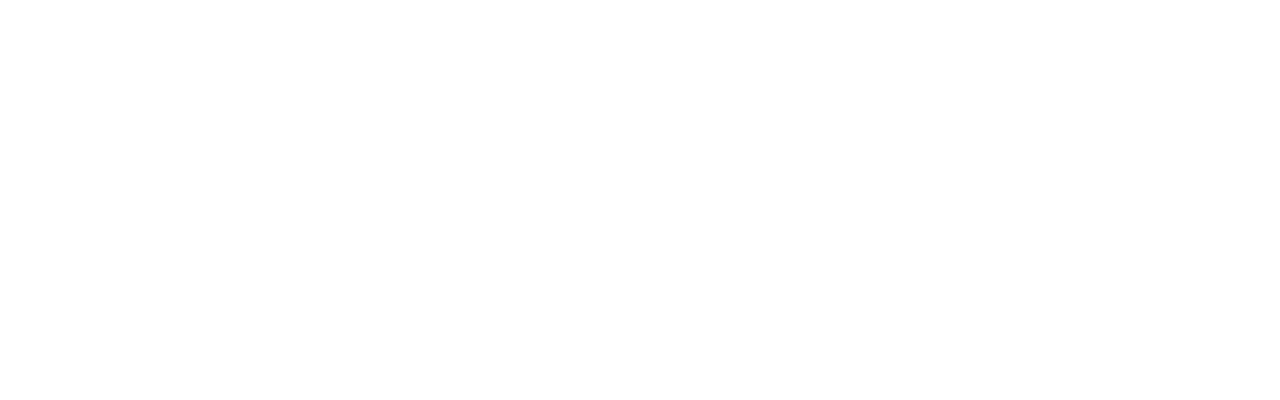
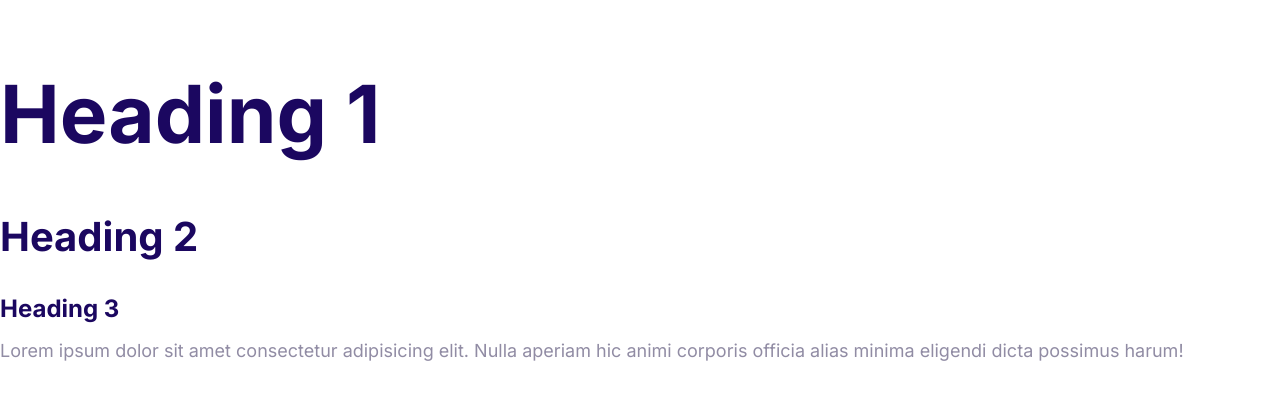
Before and after one commit to dovlicio/moshified_website, a plain HTML site: page index.html in a window 1280 px wide. Drawn offline with Linux system fonts and the light colour scheme.

Commit message:
Define the styles for the fonts.

```diff
--- a/CSS/styles.css
+++ b/CSS/styles.css
@@ -5,3 +5,55 @@
   --color-headings: #1b0760;
   --color-body: #918ca4;
 }
+
+html {
+  font-size: 62.5%;
+}
+
+body {
+  font-family: Inter, Arial, Helvetica, sans-serif;
+  font-size: 2.4rem;
+  line-height: 1.5;
+  color: var(--color-body);
+}
+
+h1,
+h2,
+h3 {
+  color: var(--color-headings);
+  margin-bottom: 1rem;
+}
+
+h1 {
+  font-size: 7rem;
+}
+
+h2 {
+  font-size: 4rem;
+}
+
+h3 {
+  font-size: 3rem;
+}
+
+p {
+  margin-top: 0;
+}
+
+@media screen and (min-width: 1024px) {
+  body {
+    font-size: 1.8rem;
+  }
+
+  h1 {
+    font-size: 8rem;
+  }
+
+  h2 {
+    font-size: 4rem;
+  }
+
+  h3 {
+    font-size: 2.4rem;
+  }
+}
--- a/index.html
+++ b/index.html
@@ -5,8 +5,22 @@
     <meta http-equiv="X-UA-Compatible" content="IE=edge" />
     <meta name="viewport" content="width=device-width, initial-scale=1.0" />
     <title>Document</title>
+    <link rel="preconnect" href="https://fonts.googleapis.com" />
+    <link rel="preconnect" href="https://fonts.gstatic.com" crossorigin />
+    <link
+      href="https://fonts.googleapis.com/css2?family=Inter:wght@400;700&display=swap"
+      rel="stylesheet"
+    />
     <link rel="stylesheet" href="CSS/normalize.css" />
     <link rel="stylesheet" href="CSS/styles.css" />
   </head>
-  <body></body>
+  <body>
+    <h1>Heading 1</h1>
+    <h2>Heading 2</h2>
+    <h3>Heading 3</h3>
+    <p>
+      Lorem ipsum dolor sit amet consectetur adipisicing elit. Nulla aperiam hic
+      animi corporis officia alias minima eligendi dicta possimus harum!
+    </p>
+  </body>
 </html>
```
